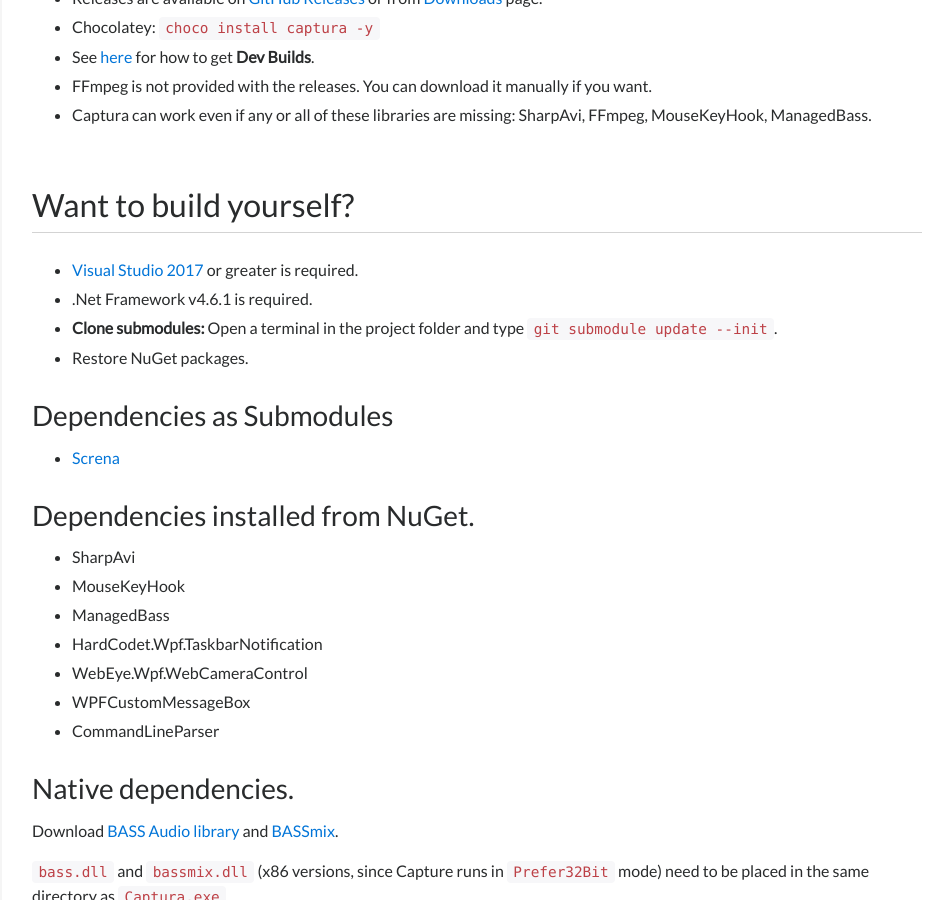
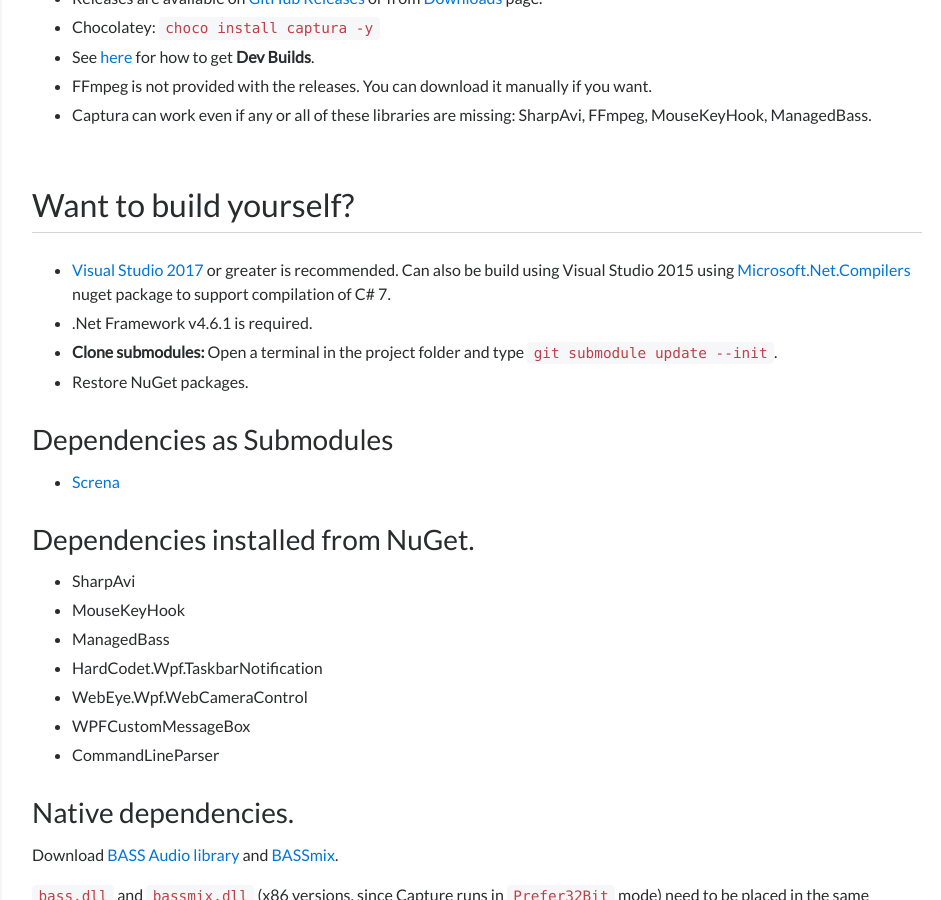
Before and after one commit to MathewSachin/Captura, a Jekyll site: the page built from getting-started.md, in a window 1280 px wide and 900 px high, scrolled down 519 px. Shown: the whole window, without its empty margins (68-1009 px from the left). Built offline with Jekyll 4.4.1, drawn with Linux system fonts in a browser that asks for light colours; nearby versions of some CDN libraries; comment, search, counter and statistics services are not loaded.

Commit message:
Update getting-started.md
Add Steps for compilation via VS2015

```diff
--- a/getting-started.md
+++ b/getting-started.md
@@ -13,7 +13,7 @@
 - Captura can work even if any or all of these libraries are missing: SharpAvi, FFmpeg, MouseKeyHook, ManagedBass.
 
 ## Want to build yourself?
-- [Visual Studio 2017](https://visualstudio.com) or greater is required.
+- [Visual Studio 2017](https://visualstudio.com) or greater is recommended. Can also be build using Visual Studio 2015 using [Microsoft.Net.Compilers](https://www.nuget.org/packages/Microsoft.Net.Compilers) nuget package to support compilation of C# 7.
 - .Net Framework v4.6.1 is required.
 - **Clone submodules:** Open a terminal in the project folder and type `git submodule update --init`.
 - Restore NuGet packages.
```
